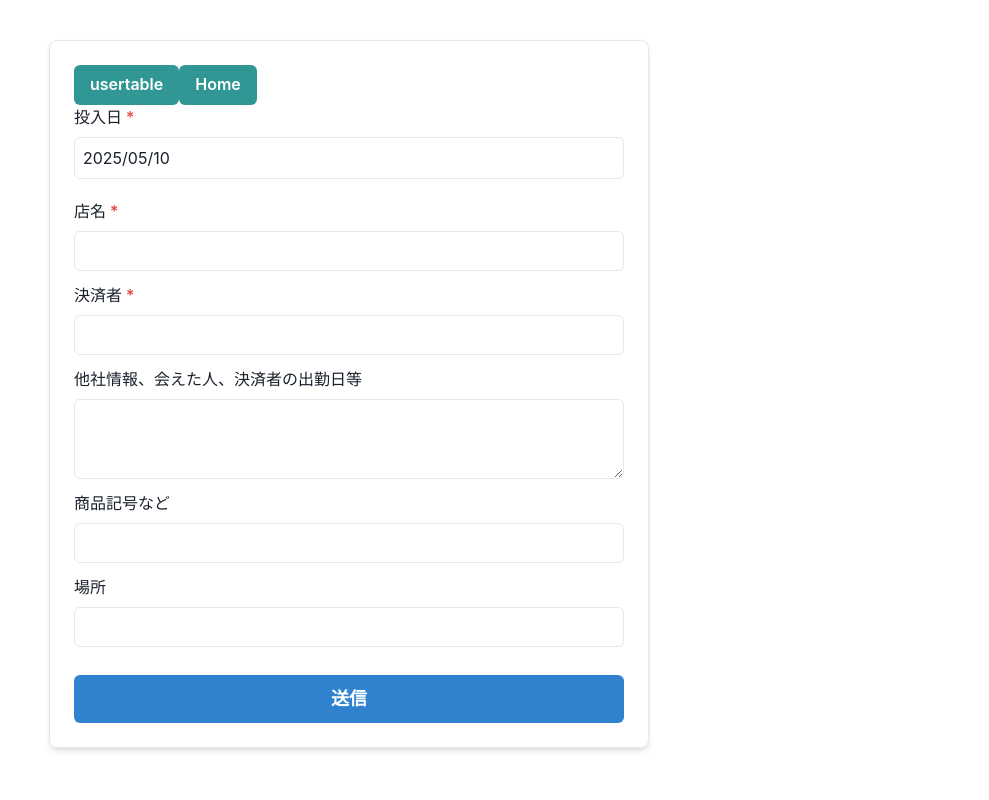
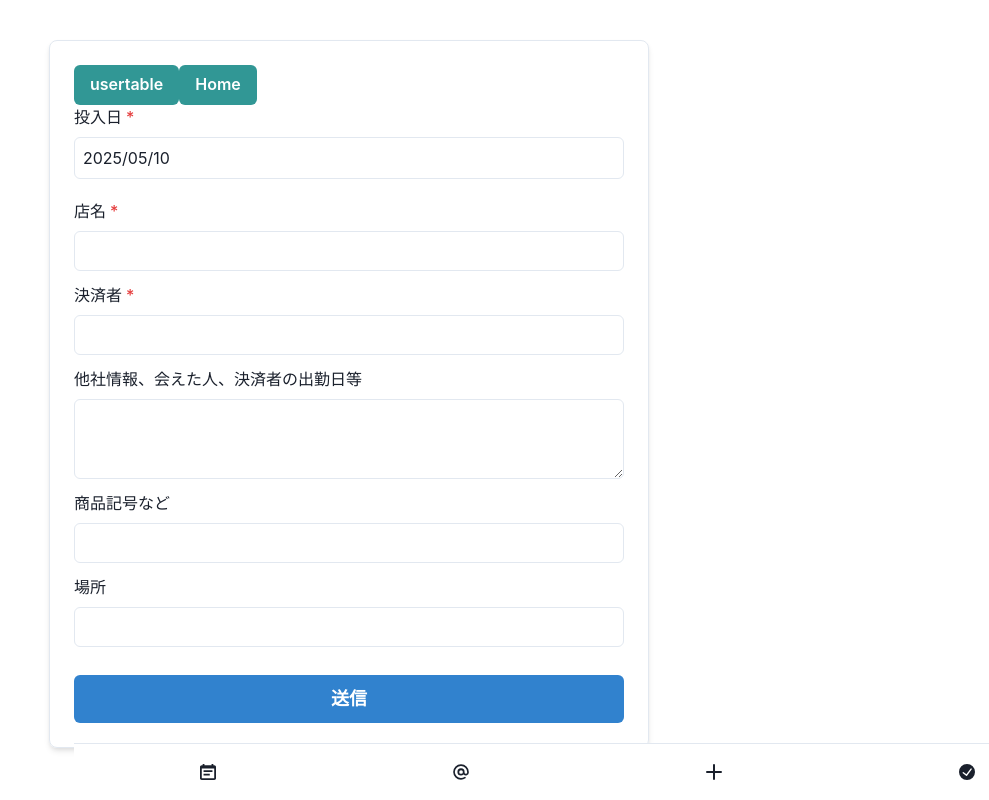
Before and after one commit to haru-oss/AaMS, a Next.js app: page /form in a window 1280 px wide. Shown: the whole page, without its empty margins (291-1280 px from the left). Built offline with nearby package versions, Linux system fonts and the light colour scheme.

Commit message:
説明ページを追加した

```diff
--- a/package.json
+++ b/package.json
@@ -8,9 +8,9 @@
     "start": "next start",
     "lint": "next lint",
     "postinstall": "prisma generate"
-
   },
   "dependencies": {
+    "@chakra-ui/icons": "^2.2.4",
     "@chakra-ui/react": "^2.10.7",
     "@emotion/react": "^11.14.0",
     "@emotion/styled": "^11.14.0",
--- a/pages/form.tsx
+++ b/pages/form.tsx
@@ -3,6 +3,18 @@ import React, { useState } from "react";
 import DatePicker from "react-datepicker";
 import "react-datepicker/dist/react-datepicker.css"
 import axios from 'axios';
+
+import {  Flex, IconButton } from "@chakra-ui/react";
+
+
+import {
+  AtSignIcon,
+  CalendarIcon,
+  AddIcon,
+  CheckCircleIcon,
+  InfoIcon,
+} from "@chakra-ui/icons";
+
 
 export default function Home() {
   const [startDate, setStartDate] = useState(new Date());
@@ -138,6 +150,46 @@ export default function Home() {
         </VStack>
       </form>
 {/* ------------------------------------------------------------------------------------------------------------------- */}
+
+<Box
+      position="fixed"
+      bottom="0"
+      width="100%"
+      bg="white"
+      borderTop="1px solid #e2e8f0"
+      zIndex="100"
+    >
+      <Flex justify="space-around" p={2}>
+        <IconButton
+          icon={<CalendarIcon />}
+          aria-label="ダッシュボード"
+          variant="ghost"
+        />
+        <IconButton
+          icon={<AtSignIcon />}
+          aria-label="未回収リスト"
+          variant="ghost"
+        />
+        <IconButton
+          icon={<AddIcon />}
+          aria-label="登録フォーム"
+          variant="ghost"
+        />
+        <IconButton
+          icon={<CheckCircleIcon />}
+          aria-label="契約・未契約リスト"
+          variant="ghost"
+        />
+        <IconButton
+          icon={<InfoIcon />}
+          aria-label="その他"
+          variant="ghost"
+        />
+      </Flex>
     </Box>
+
+    </Box>
+
+
   );
 }
--- a/pages/index.tsx
+++ b/pages/index.tsx
@@ -11,6 +11,7 @@ export default function Home() {
         <Button colorScheme='teal' >
            <Link href="/form">form</Link>
         </Button>
+        <Link href='https://wobbly-cheek-3f0.notion.site/1fd82966d97d8082b526f421d914ddb3'>なんすかこれは？？？？</Link>
 
         <Button colorScheme='teal' >
            <Link href="/usertable">usertable</Link>
```
Also changed, not shown: 1 other file (tests, documents, lock files or other folders).
